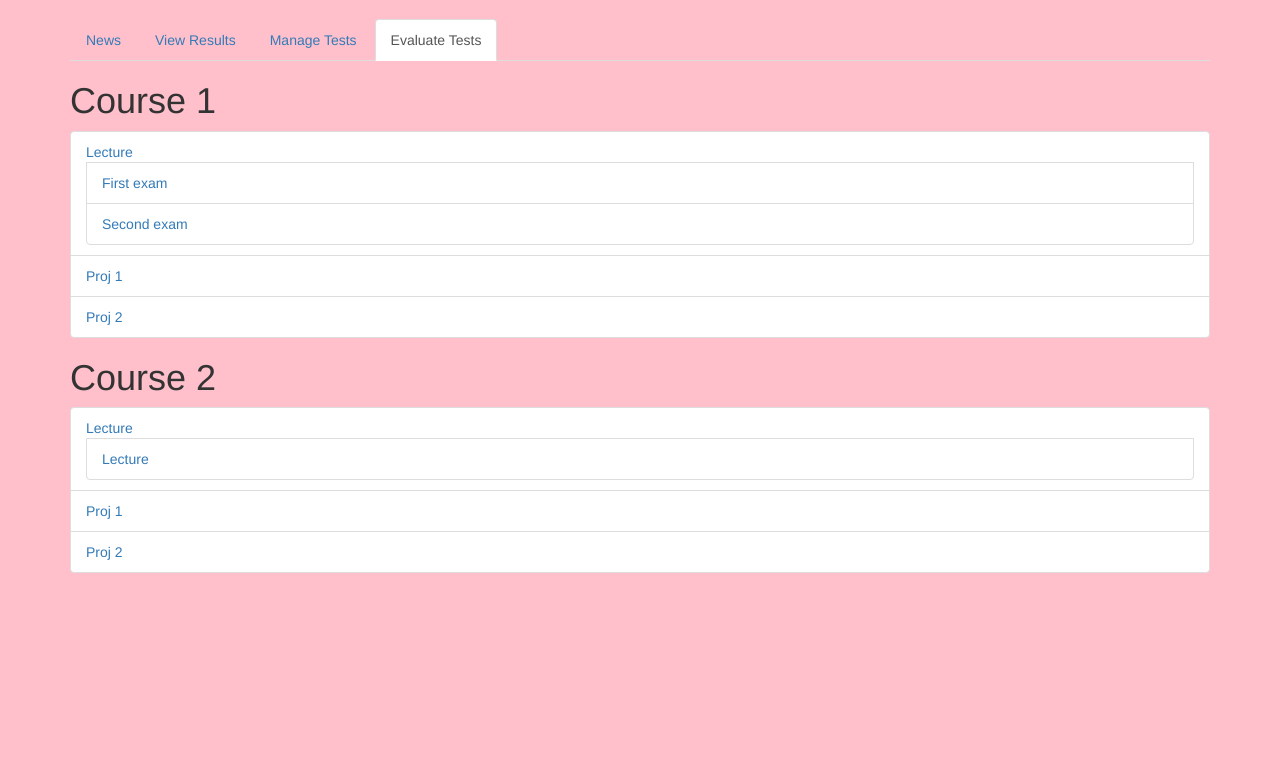
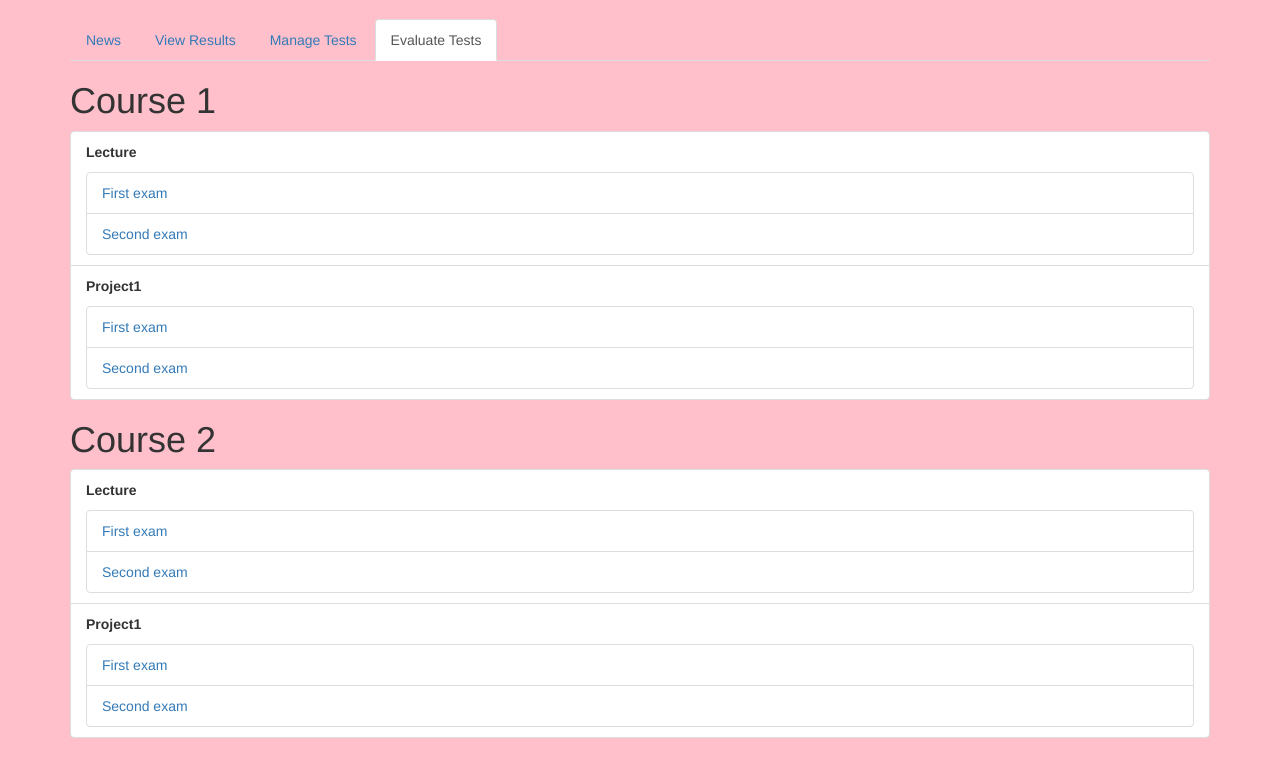
Before and after one commit to stheid/ProTester, a PHP site: page /ProTester/server/view/MainView.php in a window 1280 px wide, after a click on "Evaluate Tests". Shown: the part 51-809 px from the top of the page. Before the commit the page ends 624 px from the top, so only its background shows below. Run offline with PHP 8.4, Linux system fonts and the light colour scheme.

Commit message:
Evaluate Test Tab corrected (groups are now no links, but headings)

```diff
--- a/server/view/Tabs.php
+++ b/server/view/Tabs.php
@@ -6,13 +6,11 @@ class Tab {
 	// generated with information, stored in the database
 	public $content;
 }
-
 class NewsTab extends Tab {
 	public $id = "news";
 	public $title = "News";
 	public $content = "no news atm.";
 }
-
 class ViewResultTab extends Tab {
 	function __construct() {
 		$this->content = '<h1>November 2014</h1>
@@ -63,43 +61,67 @@ Nov - Software System Development Exam<span style="float: right">35/40</span>
 	// TODO
 	public $content;
 }
-
 class EvaluateTestTab extends Tab {
 	function __construct() {
 		$this->content = '<h1>Course 1</h1>
 <ul class="list-group">
-<li class="list-group-item"><a href="' . PATH . 'server/view/viewEvaluateTest.php">
-Lecture
+<li class="list-group-item">
+<p><strong>Lecture</strong></p>
 		<ul class="list-group">
-<li class="list-group-item"><a href="' . PATH . 'server/view/viewEvaluateTest.php">
+			<li class="list-group-item"><a href="' . PATH . 'server/view/EvaluateTestView.php">
 				First exam
-</a></li><li class="list-group-item"><a href="' . PATH . 'server/view/viewEvaluateTest.php">
+			</a></li>
+			<li class="list-group-item">
+				<a href="' . PATH . 'server/view/EvaluateTestView.php">
 					Second exam
-</a></li></ul>
+				</a>
+			</li>
+		</ul>
+</li>
+						<li class="list-group-item">
+<p><strong>Project1</strong></p>
+		<ul class="list-group">
+			<li class="list-group-item"><a href="' . PATH . 'server/view/EvaluateTestView.php">
+				First exam
 			</a></li>
-<li class="list-group-item"><a href="' . PATH . 'server/view/viewEvaluateTest.php">
-Proj 1
-</a></li>
-<li class="list-group-item"><a href="' . PATH . 'server/view/viewEvaluateTest.php">
-Proj 2
-</a></li>
+			<li class="list-group-item">
+				<a href="' . PATH . 'server/view/EvaluateTestView.php">
+					Second exam
+				</a>
+			</li>
+		</ul>
+</li>
 </ul>
 		<h1>Course 2</h1>
 						<ul class="list-group">
-<li class="list-group-item"><a href="' . PATH . 'server/view/viewEvaluateTest.php">
-Lecture
+<li class="list-group-item">
+<p><strong>Lecture</strong></p>
 		<ul class="list-group">
-<li class="list-group-item"><a href="' . PATH . 'server/view/viewEvaluateTest.php">
-Lecture
-</a></li></ul>
+			<li class="list-group-item"><a href="' . PATH . 'server/view/EvaluateTestView.php">
+				First exam
 			</a></li>
-<li class="list-group-item"><a href="' . PATH . 'server/view/viewEvaluateTest.php">
-Proj 1
+			<li class="list-group-item">
+				<a href="' . PATH . 'server/view/EvaluateTestView.php">
+					Second exam
+				</a>
+			</li>
+		</ul>
+</li>
+						<li class="list-group-item">
+<p><strong>Project1</strong></p>
+		<ul class="list-group">
+			<li class="list-group-item"><a href="' . PATH . 'server/view/EvaluateTestView.php">
+				First exam
 			</a></li>
-<li class="list-group-item"><a href="' . PATH . 'server/view/viewEvaluateTest.php">
-Proj 2
-</a></li>
-</ul>';
+			<li class="list-group-item">
+				<a href="' . PATH . 'server/view/EvaluateTestView.php">
+					Second exam
+				</a>
+			</li>
+		</ul>
+</li>
+</ul>'
+		;
 	}
 	public $id = "eval";
 	public $title = "Evaluate Tests";
```
Lines whose indentation alone changed are shown as unchanged.
